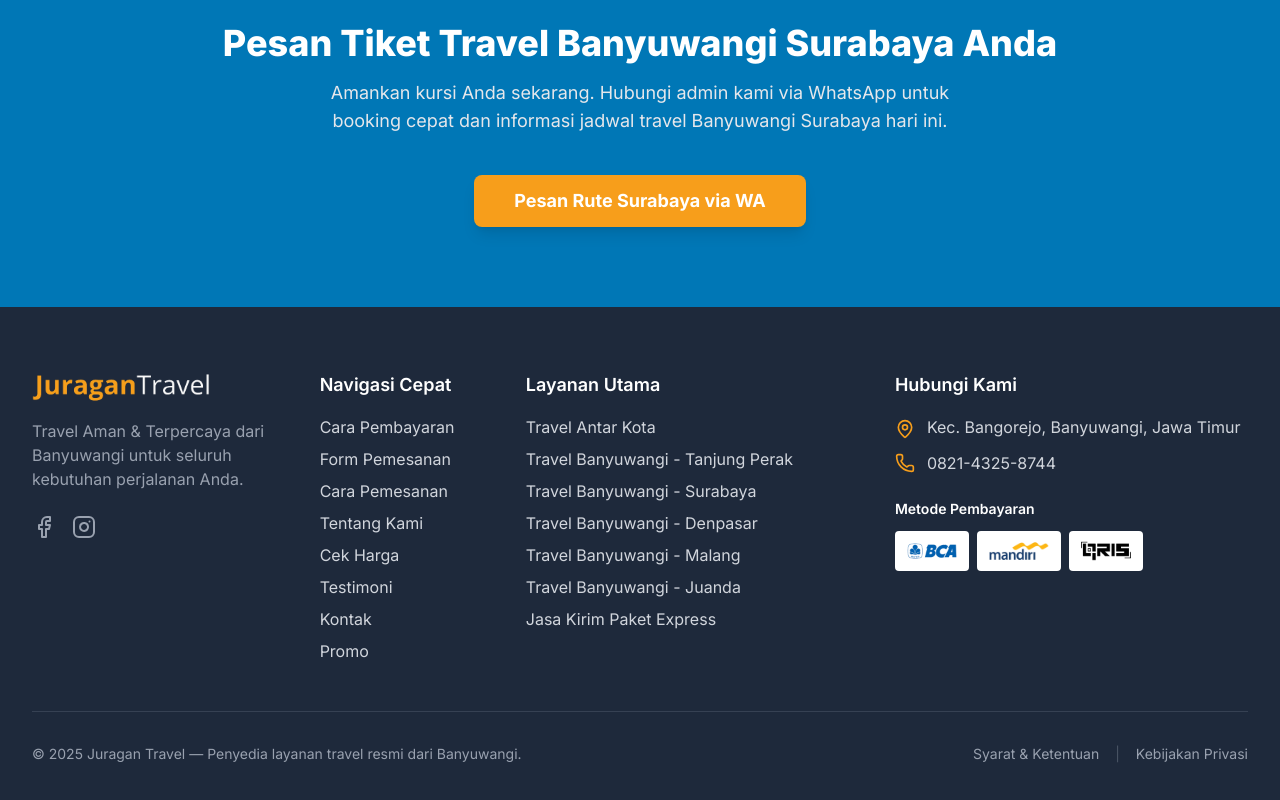
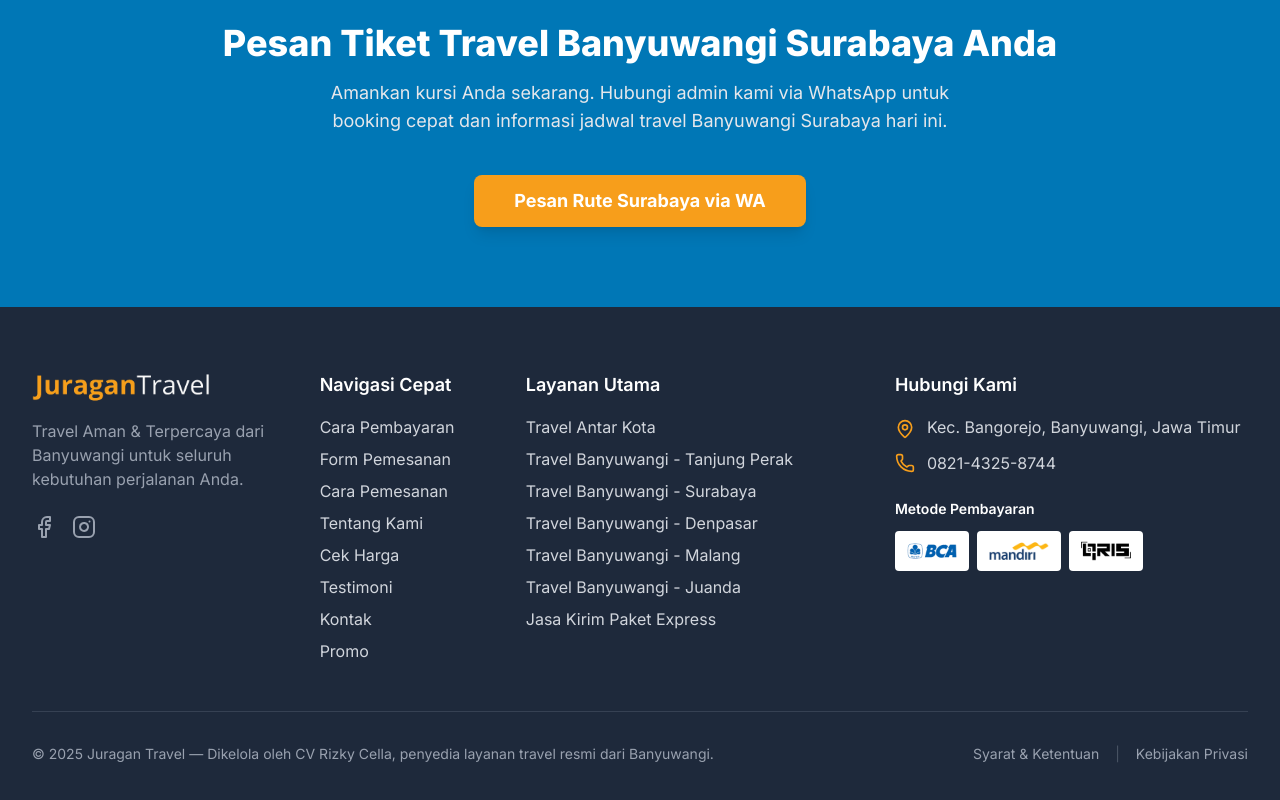
Before and after one commit to heyitsmi/travelbanyuwangi, a Next.js app: page /rute/banyuwangi-surabaya in a window 1280 px wide. Shown: the part 3681-4481 px from the top of the page. Built offline with nearby package versions, Linux system fonts and the light colour scheme; no server answers.

Commit message:
update footer

```diff
--- a/app/components/Footer.tsx
+++ b/app/components/Footer.tsx
@@ -199,7 +199,7 @@ export default function Footer() {
             {/* Kolom Kiri: Copyright & Developer */}
             <div className="space-y-2">
               <p className="text-sm text-gray-400">
-                © 2025 Juragan Travel — Penyedia layanan travel resmi dari Banyuwangi.
+                © 2025 Juragan Travel — Dikelola oleh CV Rizky Cella, penyedia layanan travel resmi dari Banyuwangi.
               </p>
               {/* <p className="text-sm text-gray-500">
                 Website dikembangkan oleh{" "}
```
